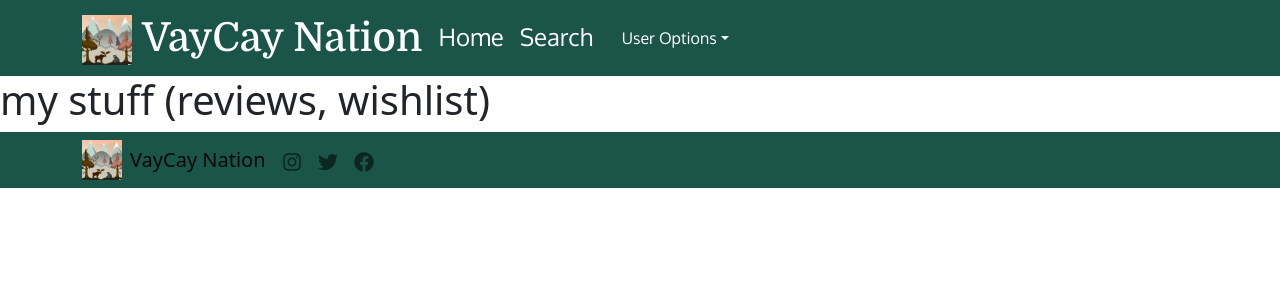
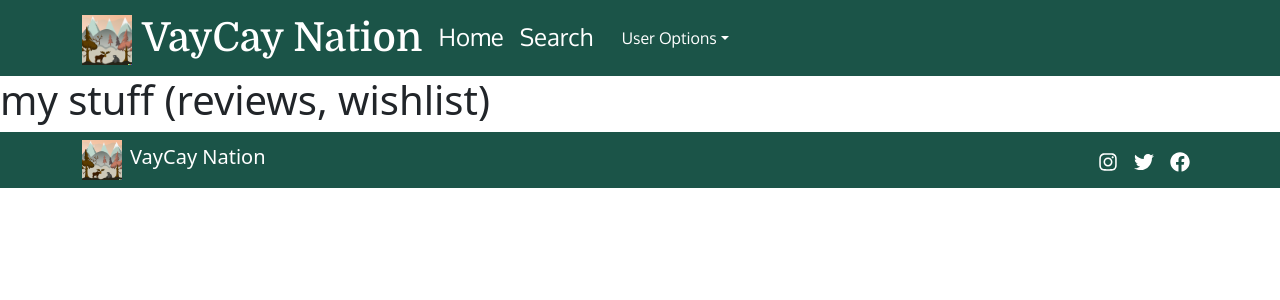
Before and after one commit to JDR8888/vaycay-nation, a React (Vite) app in the folder client/: page /MyStuff in a window 1280 px wide. Shown: the top 300 px of the page. Built offline with nearby package versions, Linux system fonts and the light colour scheme.

Commit message:
adjusts searchresults minheight

```diff
--- a/client/src/components/Footer.jsx
+++ b/client/src/components/Footer.jsx
@@ -8,24 +8,23 @@ import logo from '../assets/images/vaycaylogo.png';
 function Footer() {
   return (
     <>
-      <Navbar
-      style={{ width: '100%', backgroundColor: '#1B5448' }}
-      >
-        <Container className="d-flex justify-content-center">
-          <img src={logo} width="40" height="40" />
-          <Navbar.Brand href="#home" className="mx-2">
-            VayCay Nation
-          </Navbar.Brand>
-          <Nav className="me-auto">
+      <Navbar style={{ width: '100%', backgroundColor: '#1B5448' }}>
+        <Container className="d-flex justify-content-between align-items-center">
+          <div>
+            <img src={logo} width="40" height="40" />
+            <Navbar.Brand href="#home" className="mx-2 text-white">
+              VayCay Nation
+            </Navbar.Brand>
+          </div>
+          <Nav>
             <Nav.Link href="#home">
-              <FaInstagram size={20} />{' '}
+              <FaInstagram size={20} className="text-white" />
             </Nav.Link>
             <Nav.Link href="#features">
-              <FaTwitter size={20} />
+              <FaTwitter size={20} className="text-white" />
             </Nav.Link>
             <Nav.Link href="#pricing">
-              {' '}
-              <FaFacebook size={20} />
+              <FaFacebook size={20} className="text-white" />
             </Nav.Link>
           </Nav>
         </Container>
--- a/client/src/pages/SearchResults.jsx
+++ b/client/src/pages/SearchResults.jsx
@@ -38,7 +38,9 @@ export default function SearchResults() {
   }, [data]);
 
   return (
-    <>
+    <div
+    style={{minHeight: '78vh'}}
+    >
       <div
         style={{
           display: 'flex',
@@ -95,6 +97,6 @@ export default function SearchResults() {
             </div>
           ))}
       </div>
-    </>
+    </div>
   );
 }
```
